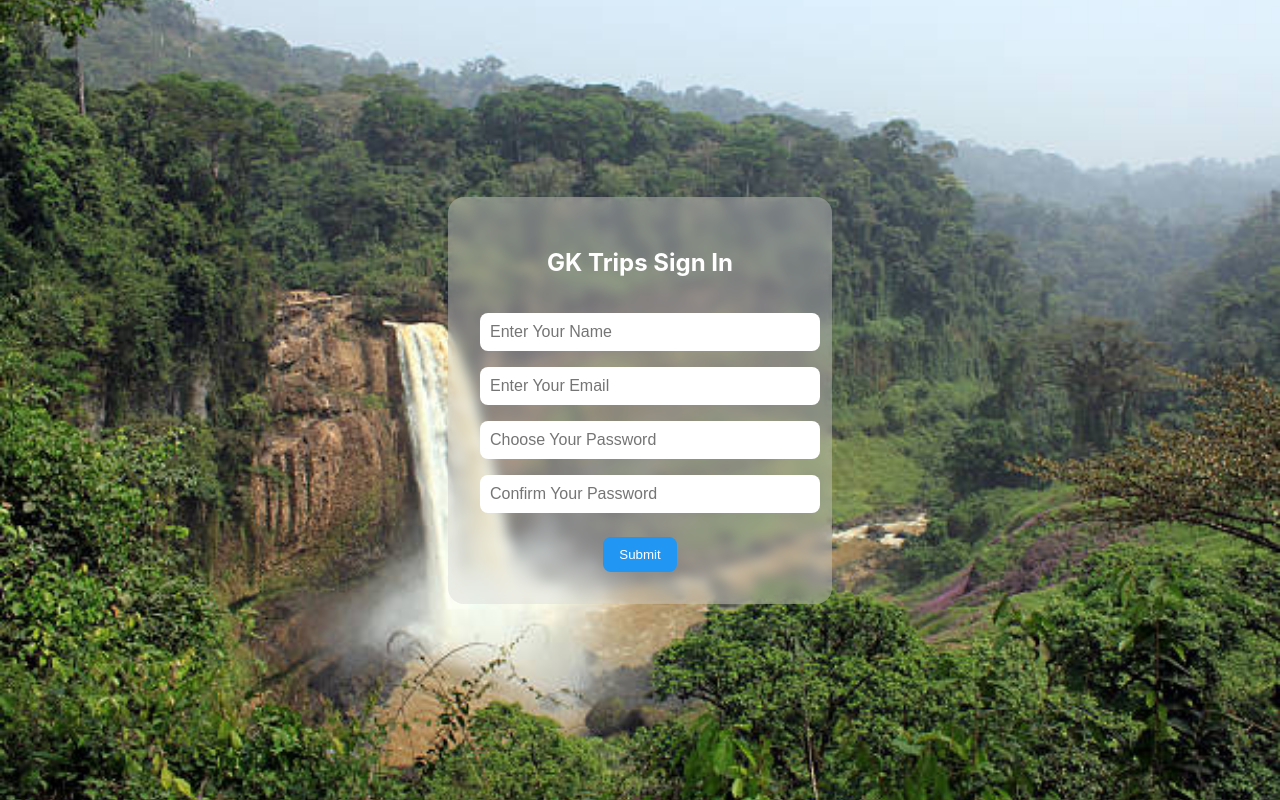
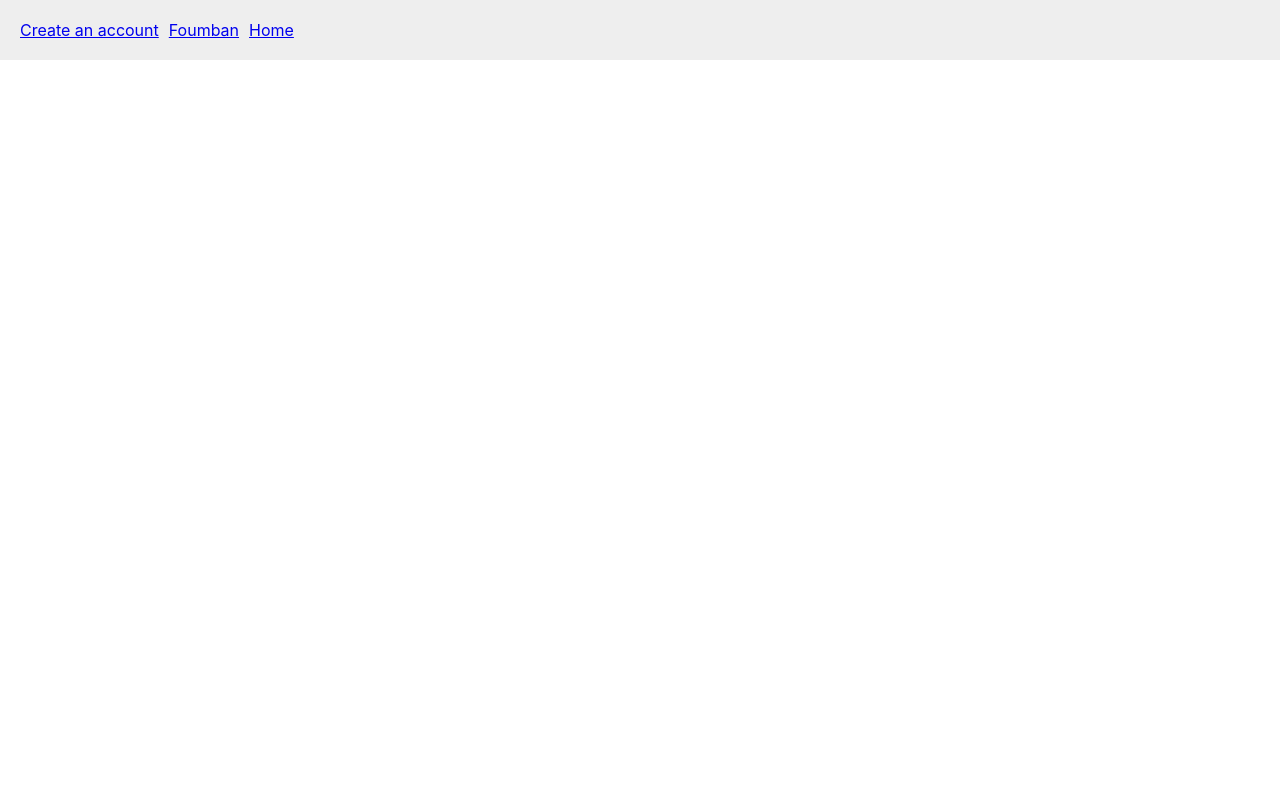
Before and after one commit to noumek4/GK-Trips, a React (Create React App) app in the folder my-app/: page / in a window 1280 px wide. Built offline with nearby package versions, Linux system fonts and the light colour scheme.

Commit message:
react dom install

```diff
--- a/my-app/package.json
+++ b/my-app/package.json
@@ -9,6 +9,7 @@
     "@testing-library/user-event": "^13.5.0",
     "react": "^19.1.0",
     "react-dom": "^19.1.0",
+    "react-router-dom": "^7.6.3",
     "react-scripts": "5.0.1",
     "web-vitals": "^2.1.4"
   },
--- a/my-app/src/App.js
+++ b/my-app/src/App.js
@@ -1,11 +1,27 @@
-
+import { BrowserRouter as Router, Routes, Route, Link} from 'react-router-dom'
 import './App.css';
 import Auth from './Auth';
+import Home from './Home';
+import Foumban from './Foumban';
 import './Auth.css'
+
 
 function App() {
   return (
-    <><Auth /></>
+    <Router>
+      <nav style={{ padding:20, background:'#eee'}}>
+        <Link to="/Auth" style={{marginRight: 10}}>Create an account</Link>
+        <Link to="/Foumban" style={{marginRight: 10}}>Foumban</Link>
+        <Link to="/Home" style={{marginRight: 10}}>Home</Link>
+      </nav>
+
+      <Routes>
+        <Route path='/auth' element={<Auth />} />
+        <Route path='/foumban' element={<Foumban />} />
+        <Route path='/home' element={<Home />} />
+      </Routes>
+    </Router>
+
 
   );
 }
```
Also changed, not shown: 1 other file (tests, documents, lock files or other folders).
